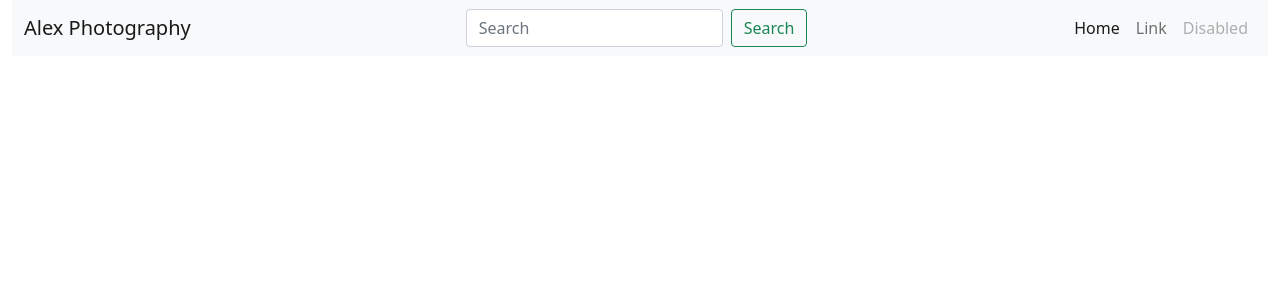
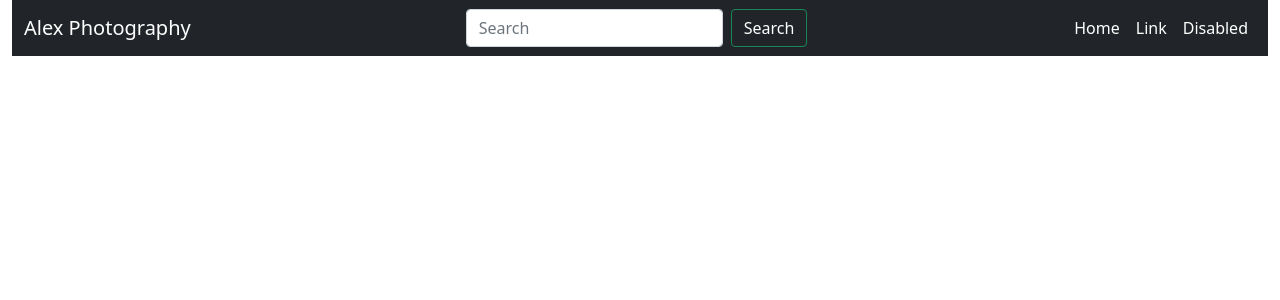
Before and after one commit to Code-Institute-Submissions/Pyleks-milestone4, a Django app: page / in a window 1280 px wide. Shown: the top 300 px of the page. Run offline with Django 3.2, Linux system fonts and the light colour scheme; some libraries are stand-ins or nearby versions.

Commit message:
Added homepage css for img and text color

```diff
--- a/templates/base.html
+++ b/templates/base.html
@@ -43,26 +43,26 @@
 <body>
 {#Navigation bar#}
 <header class="container-fluid fixed-top">
-    <nav class="navbar navbar-expand-lg navbar-light bg-light">
+    <nav class="navbar navbar-expand-lg navbar-light bg-dark">
         <div class="container-fluid">
             <button class="navbar-toggler" type="button" data-bs-toggle="collapse" data-bs-target="#navbarTogglerDemo01" aria-controls="navbarTogglerDemo01" aria-expanded="false" aria-label="Toggle navigation">
                 <span class="navbar-toggler-icon"></span>
             </button>
             <div class="collapse navbar-collapse" id="navbarTogglerDemo01">
-                <a class="navbar-brand my-0" href="{% url 'home' %}">Alex Photography</a>
+                <a class="navbar-brand my-0 text-white" href="{% url 'home' %}">Alex Photography</a>
                 <form method="GET" action="" class="d-flex me-auto ms-auto">
                     <input class="form-control me-2" type="text" name="q" placeholder="Search" aria-label="Search">
-                    <button class="btn btn-outline-success me-auto" type="submit">Search</button>
+                    <button class="btn btn-outline-success text-white me-auto" type="submit">Search</button>
                 </form>
                 <ul class="navbar-nav  mb-2 mb-lg-0">
                     <li class="nav-item">
-                        <a class="nav-link active" aria-current="page" href="#">Home</a>
+                        <a class="nav-link active text-white" aria-current="page" href="#">Home</a>
                     </li>
                     <li class="nav-item">
-                        <a class="nav-link" href="#">Link</a>
+                        <a class="nav-link text-white" href="#">Link</a>
                     </li>
                     <li class="nav-item">
-                        <a class="nav-link disabled" href="#" tabindex="-1" aria-disabled="true">Disabled</a>
+                        <a class="nav-link text-white" href="#" tabindex="-1" aria-disabled="true">Disabled</a>
                     </li>
                 </ul>
             </div>
```
Also changed, not shown: static/css/base.css (added, +11 -0 lines).
